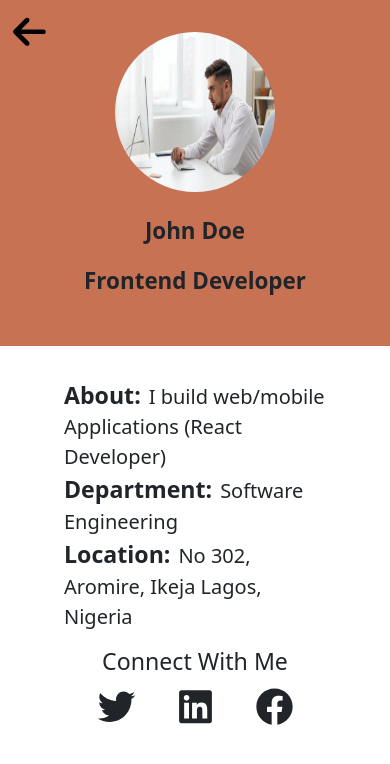
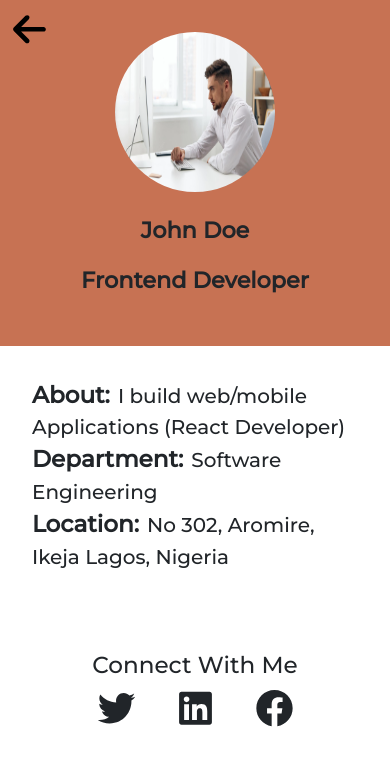
Before and after one commit to JUNNY12/NUBIAVILLE_PPROJECT, a React (Create React App) app: page /profile in a window 390 px wide. Shown: the top 764 px of the page. Built offline with nearby package versions, Linux system fonts and the light colour scheme.

Commit message:
Added README file

```diff
--- a/src/App.css
+++ b/src/App.css
@@ -1,6 +1,14 @@
+@import url('https://fonts.googleapis.com/css2?family=Montserrat:wght@500&display=swap');
 :root {
   --primary-color: #c77253;
   --white-color: #f5f5f5;
+}
+
+*{
+  font-family: 'Montserrat', sans-serif;
+  padding: 0;
+  margin: 0;
+  box-sizing: border-box;
 }
 
 .navWrapper {
@@ -25,6 +33,10 @@
 
 .profile {
   margin-right: 8em;
+}
+
+.connect{
+  margin-top: 5em;
 }
 
 .profile,
@@ -164,6 +176,7 @@ label {
   outline: none;
   width: 18em;
   height: 2.5em;
+  text-transform: lowercase;
 }
 
 .search:focus {
@@ -367,11 +380,13 @@ label {
   }
 }
 
-
-
 @media all and (max-width:600px) {
   .logoName {
     font-size: 1.3em;
+  }
+
+  .details{
+    padding: 2em 2em 2em;
   }
 }
 
--- a/src/component/page/Profile.js
+++ b/src/component/page/Profile.js
@@ -31,7 +31,7 @@ const Profile = () => {
                 <span className='me-2 fs-3 fw-bold'>Location:</span>
                 <span className='fs-5'>No 302, Aromire, Ikeja Lagos, Nigeria</span>
             </div>
-            <div className='text-center mt-3'>
+            <div className='text-center connect'>
                 <h3 className="mb-3">Connect With Me</h3>
 
                 <div className='d-flex justify-content-center align-items-center socialIcon'>
```
Also changed, not shown: src/component/modal/Modal.js (added, +9 -0 lines), 1 other file (tests, documents, lock files or other folders).
